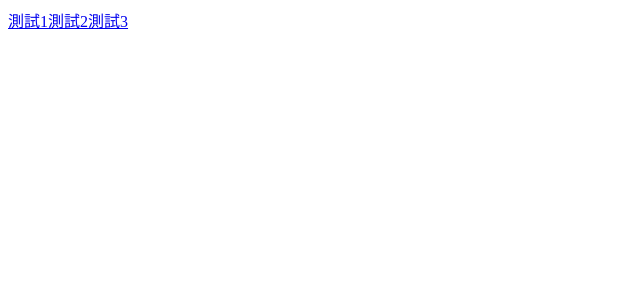
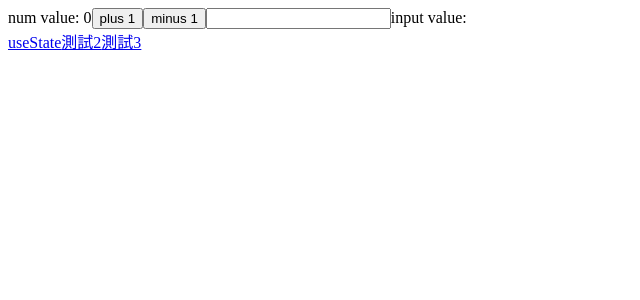
Before and after one commit to ianSama0217/React_demo, a React (Vite) app: page /#/useState in a window 1280 px wide. Before the commit this address had no page. Shown: the top 300 px of the page, without its empty margins (0-640 px from the left). Built offline with nearby package versions, Linux system fonts and the light colour scheme.

Commit message:
useState demo

```diff
--- a/src/components/routerList/router.tsx
+++ b/src/components/routerList/router.tsx
@@ -1,3 +1,5 @@
+import UseStateDemo from "../../containers/reactHook/useState";
+
 type routerProps = {
   title: string;
   path: string;
@@ -5,7 +7,7 @@ type routerProps = {
 };
 
 export const routerListData: Array<routerProps> = [
-  { title: "測試1", path: "/test1", element: undefined },
+  { title: "useState", path: "/useState", element: <UseStateDemo /> },
   { title: "測試2", path: "/test2", element: undefined },
   { title: "測試3", path: "/test3", element: undefined },
 ];
--- /dev/null
+++ b/src/containers/reactHook/useState/index.tsx
@@ -0,0 +1,35 @@
+import React, { useState } from "react";
+
+const UseStateDemo: React.FC = () => {
+  const [num, setNum] = useState<number>(0);
+  const [inputVal, setInputVal] = useState<string>("");
+
+  function plusNum() {
+    setNum((num) => num + 1);
+  }
+
+  function minusNum() {
+    setNum((num) => num - 1);
+  }
+
+  function handleInput(e: React.ChangeEvent<HTMLInputElement>) {
+    setInputVal(e.target.value);
+  }
+
+  return (
+    <div>
+      <span>num value: {num}</span>
+      <button type="button" onClick={plusNum}>
+        plus 1
+      </button>
+      <button type="button" onClick={minusNum}>
+        minus 1
+      </button>
+
+      <input type="text" value={inputVal} onChange={(e) => handleInput(e)} />
+      <span>input value: {inputVal}</span>
+    </div>
+  );
+};
+
+export default UseStateDemo;
```
